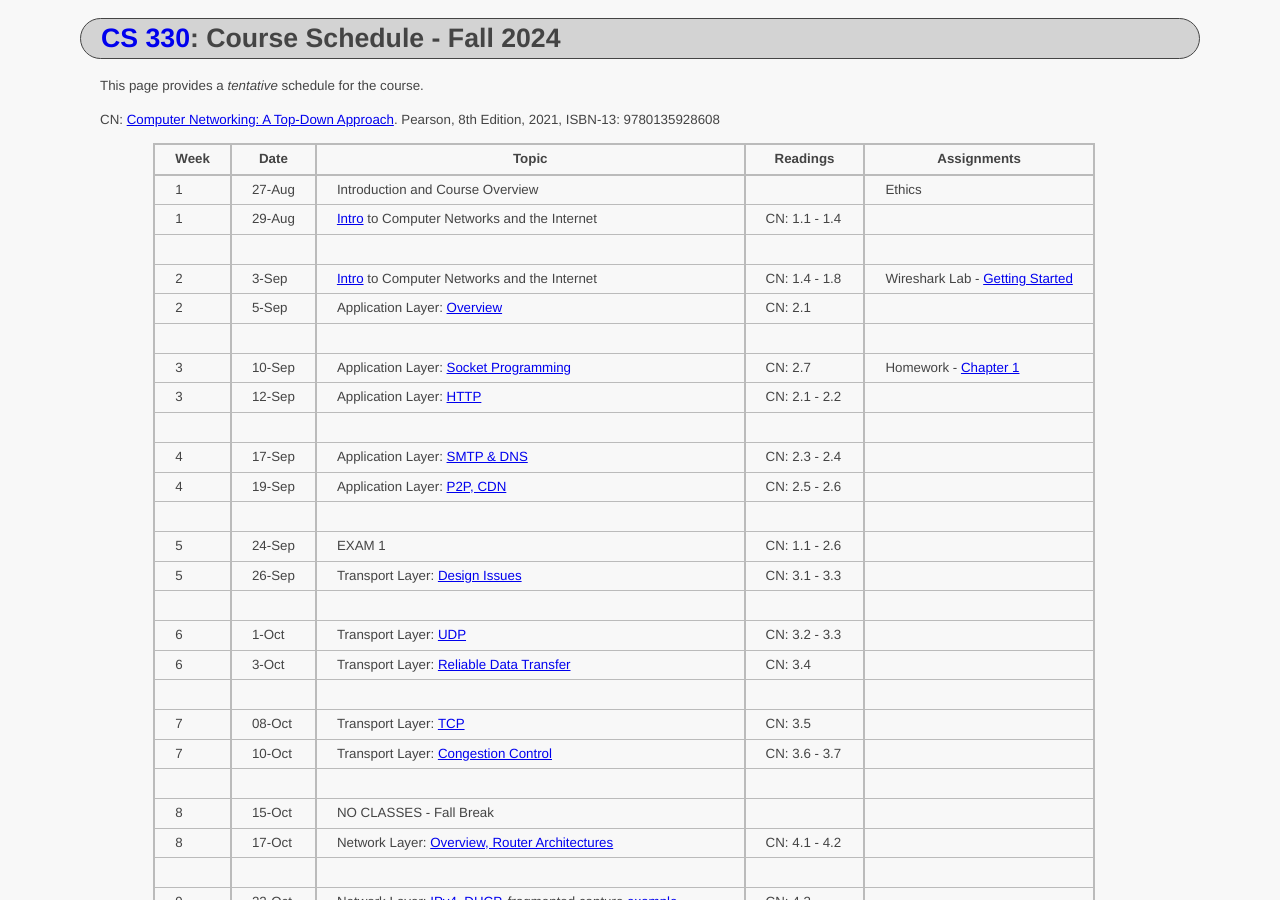
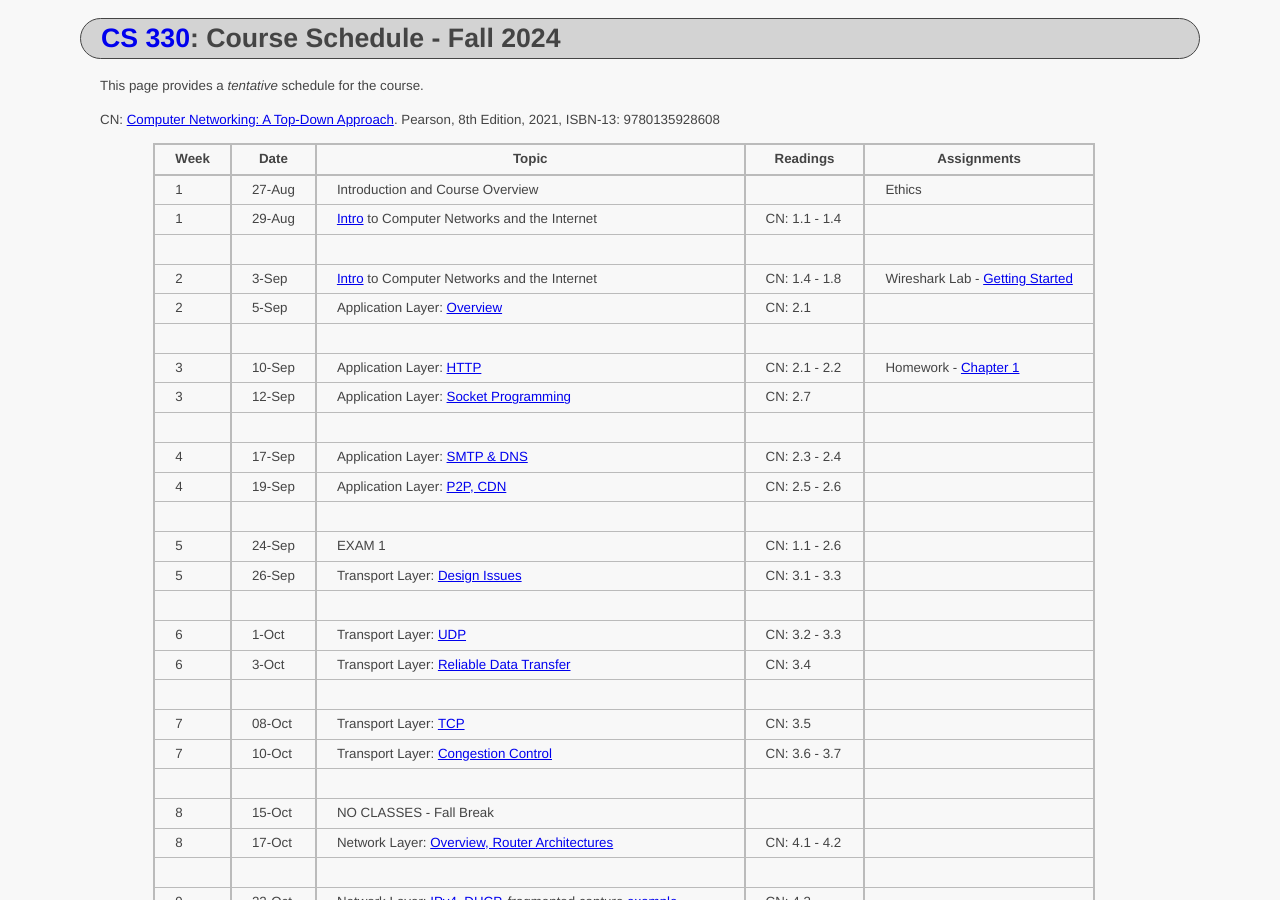
Before and after one commit to ycpcs/cs330-fall2024, a Jekyll site: the page built from schedule/index.md, in a window 1280 px wide and 900 px high. Built offline with Jekyll 4.4.1, drawn with Linux system fonts in a browser that asks for light colours.

```diff
--- a/schedule/index.md
+++ b/schedule/index.md
@@ -15,10 +15,10 @@ CN: [Computer Networking: A Top-Down Approach](https://www.pearson.com/us/higher
 >| 2 | 3-Sep | [Intro](slides/chapter_1.pdf) to Computer Networks and the Internet | CN: 1.4 - 1.8 | Wireshark Lab - [Getting Started](../labs/files/Wireshark_Intro_v8.1.pdf) |
 >| 2 | 5-Sep | Application Layer: [Overview](slides/chapter_2.pdf) | CN: 2.1 | |
 >|  |  |  |  |  |
->| 3 | 10-Sep | Application Layer: [Socket Programming](slides/chapter_2.pdf) | CN: 2.7 | Homework - [Chapter 1](../assign/homework1.html) |
->| 3 | 12-Sep | Application Layer: [HTTP](slides/chapter_2.pdf) | CN: 2.1 - 2.2 | |
+>| 3 | 10-Sep | Application Layer: [HTTP](slides/chapter_2.pdf) | CN: 2.1 - 2.2 | Homework - [Chapter 1](../assign/homework1.html) |
+>| 3 | 12-Sep | Application Layer: [Socket Programming](slides/chapter_2.pdf) | CN: 2.7 |
 >|  |  |  |  |  |
->| 4 | 17-Sep | Application Layer: [SMTP & DNS](slides/chapter_2.pdf) | CN: 2.3 - 2.4 |  |
+>| 4 | 17-Sep | Application Layer: [SMTP & DNS](slides/chapter_2.pdf) | CN: 2.3 - 2.4 | |
 >| 4 | 19-Sep | Application Layer: [P2P, CDN](slides/chapter_2.pdf) | CN: 2.5 - 2.6 | |
 >|  |  |  |  |  |
 >| 5 | 24-Sep | EXAM 1 | CN: 1.1 - 2.6 | |
```
